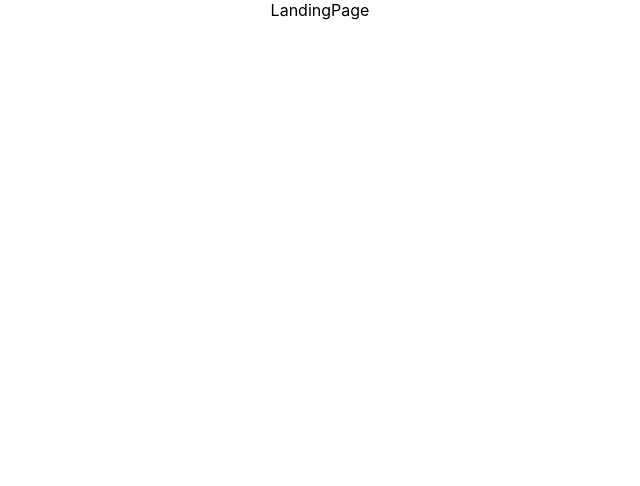
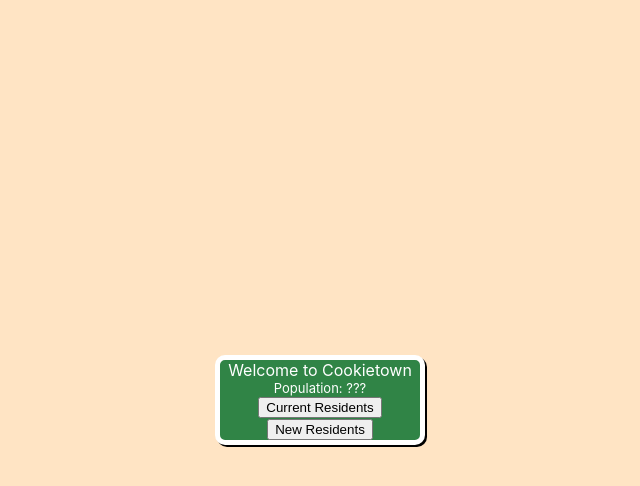
Before and after one commit to keithawess/cookie-delivery, a React (Create React App) app: page / in a window 1280 px wide. Shown: the top 486 px of the page, without its empty margins (320-960 px from the left). Built offline with nearby package versions, Linux system fonts and the light colour scheme.

Commit message:
Adds Welcome Sign

```diff
--- a/src/App.css
+++ b/src/App.css
@@ -2,37 +2,46 @@
   text-align: center;
 }
 
-.App-logo {
-  height: 40vmin;
-  pointer-events: none;
+.welcome-sign{
+  box-shadow: black 2px 2px;
+  border-radius: 10px;
+  border: white solid 5px;
+  width: 200px;
 }
 
-@media (prefers-reduced-motion: no-preference) {
-  .App-logo {
-    animation: App-logo-spin infinite 20s linear;
-  }
+.bg-sign-green{
+  background-color: #308446;
 }
 
-.App-header {
-  background-color: #282c34;
-  min-height: 100vh;
-  display: flex;
-  flex-direction: column;
+.landing-page{
+  z-index: 1;
+  height: 100vh;
+  width: 100vw;
   align-items: center;
   justify-content: center;
-  font-size: calc(10px + 2vmin);
+}
+
+/* Flex */
+
+.flex{
+  display: flex;
+}
+
+/* Background Colors */
+.bg-bisque{
+  background-color: bisque;
+}
+
+/* Typography */
+
+.text-center{
+  text-align: center;
+}
+
+.text-white{
   color: white;
 }
 
-.App-link {
-  color: #61dafb;
+.text-small{
+  font-size: small;
 }
-
-@keyframes App-logo-spin {
-  from {
-    transform: rotate(0deg);
-  }
-  to {
-    transform: rotate(360deg);
-  }
-}
--- a/src/components/LandingPage/LandingPage.js
+++ b/src/components/LandingPage/LandingPage.js
@@ -1,11 +1,15 @@
-import React from 'react'
+import React from "react";
 
 function LandingPage() {
-    return (
-        <div>
-            LandingPage
-        </div>
-    )
+  return (
+    <div className="bg-bisque landing-page flex">
+      <div className="bg-sign-green welcome-sign text-center text-white">
+        <div>Welcome to Cookietown</div>
+        <div className="text-small">Population: ???</div>
+        <button>Current Residents</button><button>New Residents</button>
+      </div>
+    </div>
+  );
 }
 
-export default LandingPage
+export default LandingPage;
```
